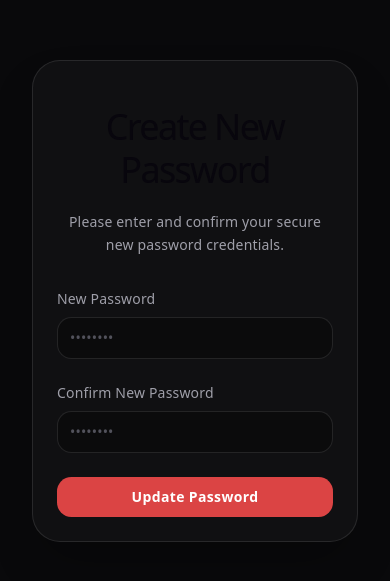
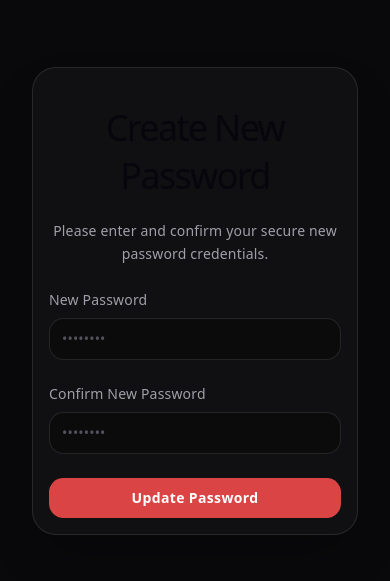
Before and after one commit to roydza27/PRODIGY_FS_04, a React (Vite) app in the folder client/: page /reset-password in a window 390 px wide. Shown: the part 121-702 px from the top of the page. Built offline with nearby package versions, Linux system fonts and the light colour scheme; no server answers.

Commit message:
style(auth): improve auth card responsiveness

```diff
--- a/client/src/feat/auth/components/AuthCard.tsx
+++ b/client/src/feat/auth/components/AuthCard.tsx
@@ -1,5 +1,3 @@
-// src/feat/auth/components/AuthCard.tsx
-
 import type { ReactNode } from "react";
 
 type AuthCardProps = {
@@ -17,14 +15,14 @@ export default function AuthCard({
 }: AuthCardProps) {
   return (
     <div
-      className={`mx-auto w-full max-w-md rounded-[28px] border border-white/10 bg-[#111113]/95 p-6 shadow-2xl shadow-black/30 md:p-8 ${className}`}
+      className={`w-full max-w-sm rounded-[24px] border border-white/10 bg-[#111113]/95 p-4 shadow-2xl shadow-black/30 sm:max-w-md sm:p-6 md:max-w-lg md:p-8 ${className}`}
     >
-      <div className="mb-8 text-center">
-        <h1 className="mb-3 text-3xl font-bold tracking-[-0.04em] text-white">
+      <div className="mb-6 text-center sm:mb-8">
+        <h1 className="mb-2 text-2xl font-bold tracking-[-0.04em] text-white sm:mb-3 sm:text-3xl">
           {title}
         </h1>
         {description ? (
-          <p className="text-sm leading-relaxed text-zinc-400">
+          <p className="text-sm leading-relaxed text-zinc-400 sm:text-base">
             {description}
           </p>
         ) : null}
```
